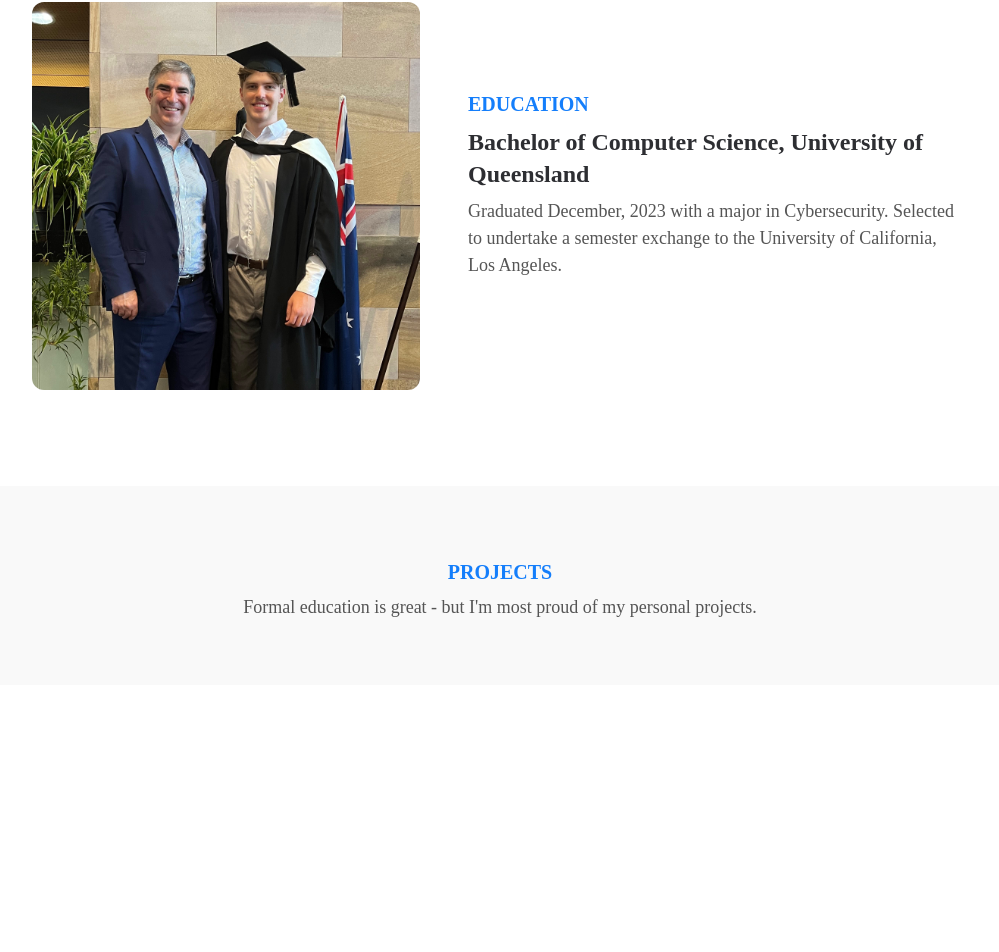
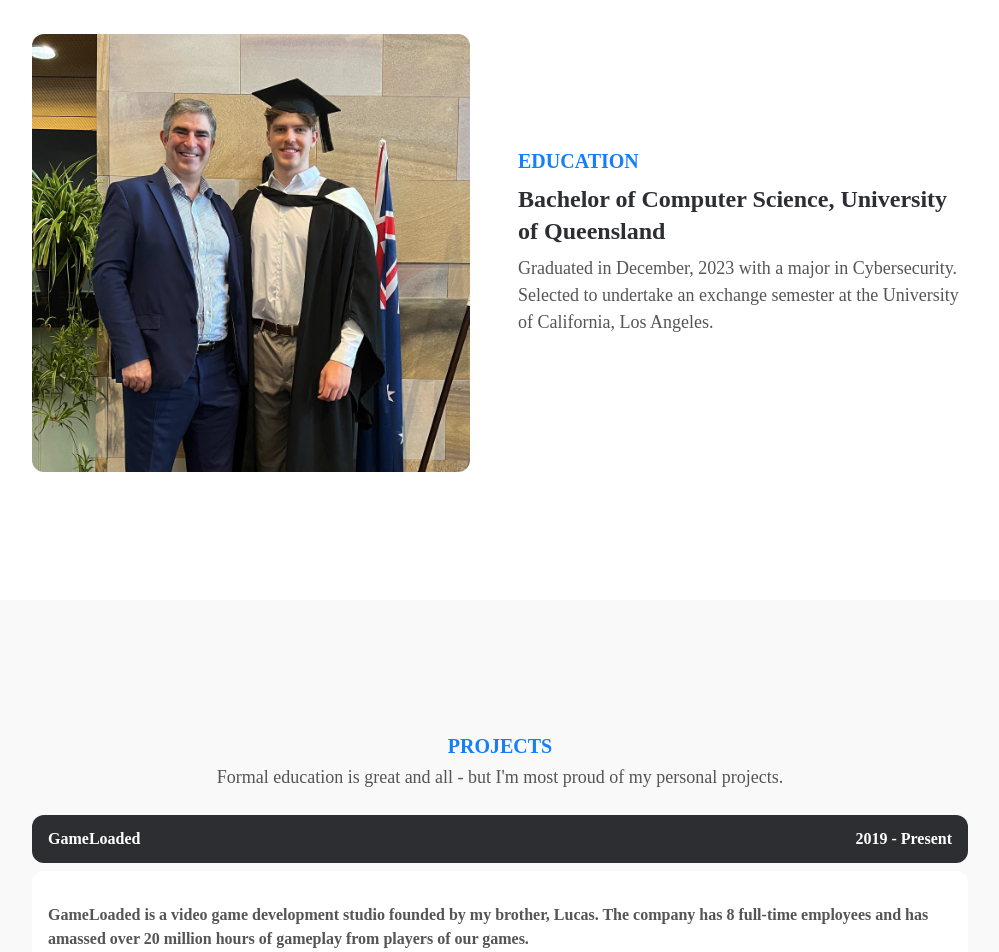
Before and after one commit to alexblack957/react-tailwind-portfolio, a React (Create React App) app: page / in a window 1280 px wide. Shown: the part 894-1846 px from the top of the page, without its empty margins (140-1139 px from the left). Before the commit the page ends 1579 px from the top, so only its background shows below. Built offline with nearby package versions, Linux system fonts and the light colour scheme.

Commit message:
Project Section + Header Fonts
Started to add gameloaded to the projects section and fixed an issue with the wrong font being user for headers

```diff
--- a/src/components/Education.jsx
+++ b/src/components/Education.jsx
@@ -3,11 +3,11 @@ import gradImage from '../assets/graduation.jpg'
 const Education = () => {
   return (
     <div name='education' className='w-full'>
-        <div className='max-w-[1000px] mx-auto px-8 flex flex-col-reverse md:flex-row-reverse justify-center items-center h-full gap-2 md:gap-12 py-8 md:py-24'>
-          <div className='text-primary font-[800] max-w-[500px] align-top'>
+        <div className='max-w-[1000px] mx-auto px-8 flex flex-col-reverse md:flex-row-reverse justify-center items-center h-full gap-2 md:gap-12 py-8 md:py-32'>
+          <div className='text-primary font-[700] max-w-[450px] align-top'>
             <h1 className='text-l text-center md:text-xl pt-2 md:text-left text-secondary'>EDUCATION</h1>
             <h1 className='text-xl text-center md:text-2xl py-2 md:text-left'>Bachelor of Computer Science, University of Queensland</h1>
-            <p className='text-center  pb-8 font-[500] md:text-left text-l md:text-[18px]'> Graduated December, 2023 with a major in Cybersecurity. Selected to undertake a semester exchange to the University of California, Los Angeles.</p>
+            <p className='text-center  pb-8 font-[500] md:text-left text-l md:text-[18px]'> Graduated in December, 2023 with a major in Cybersecurity. Selected to undertake an exchange semester at the University of California, Los Angeles.</p>
 
           </div>
           <div>
--- a/src/components/Home.jsx
+++ b/src/components/Home.jsx
@@ -7,7 +7,7 @@ const Home = () => {
     <div name='home' className='w-full h-screen bg-[#f9f9f9]'>
 
         <div className='max-w-[1000px] mx-auto px-8 flex flex-col-reverse md:flex-row justify-center items-center h-full gap-2 md:gap-12'>
-          <div className='text-primary font-[800] max-w-[500px] align-top'>
+          <div className='text-primary font-[700] max-w-[500px] align-top'>
             <h1 className='text-4xl text-center md:text-5xl py-6 md:text-left'>Hey there! I'm Alexander 👋</h1>
             <p className='text-center font-[500] md:text-left text-[18px]'> I'm an aspiring full-stack developer, and this website will detail why you should hire me. Brisbane, Australia.</p>
             <div className='py-4 text-3xl text-secondary flex justify-center md:justify-start'> <CiLinkedin /></div>
--- a/src/components/Projects.jsx
+++ b/src/components/Projects.jsx
@@ -3,9 +3,20 @@ import React from 'react'
 const Projects = () => {
   return (
     <div name='projects' className='w-full bg-[#f9f9f9]'>
-        <div className='py-8 md:py-16 px-8 max-w-[1000px] mx-auto justify-center flex flex-col'>
-            <h1 className='text-l  font-[800] text-center md:text-xl py-2  text-secondary'>PROJECTS</h1>
-            <p className='text-center font-[500]  text-[18px]'> Formal education is great - but I'm most proud of my personal projects.</p>
+        <div className='py-8 md:py-32 px-8 max-w-[1000px] mx-auto justify-center flex flex-col '>
+            <div className="pb-2">
+                <h1 className='text-l  font-[800] text-center md:text-xl py-1  text-secondary'>PROJECTS</h1>
+                <p className='text-center font-[500]  text-[18px]'> Formal education is great and all - but I'm most proud of my personal projects.</p>
+            </div>
+            <div className='bg-primary text-white rounded-xl py-2 px-4 mt-4 mb-2 md:py-3 flex flex-row justify-between'>
+                <h2 className=' font-[600]'>GameLoaded</h2>
+                <h2 className=' font-[600]'>2019 - Present</h2>
+            </div>
+
+            <div className='bg-white text-primary rounded-xl py-8 px-4 flex flex-col justify-between'>
+                <p className=' font-[600]'>GameLoaded is a video game development studio founded by my brother, Lucas. The company has 8 full-time employees and has amassed over 20 million hours of gameplay from players of our games.</p>
+
+            </div>
         </div>
     </div>
   )
--- a/src/index.css
+++ b/src/index.css
@@ -14,7 +14,7 @@
         @apply font-[Mulish];
         @apply text-[#555];
     }
-    header {
+    h1, h2, h3 {
         @apply font-[Poppins];
     }
 }
```
